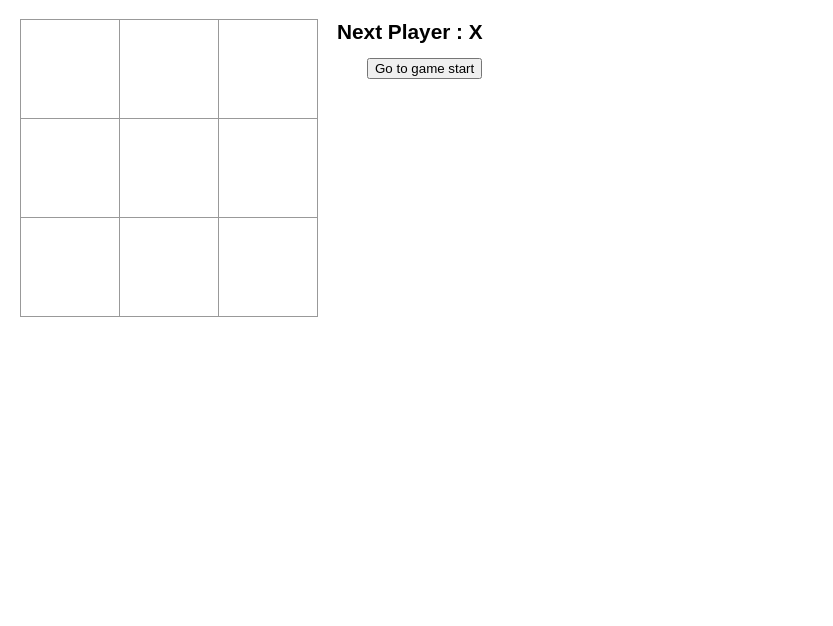
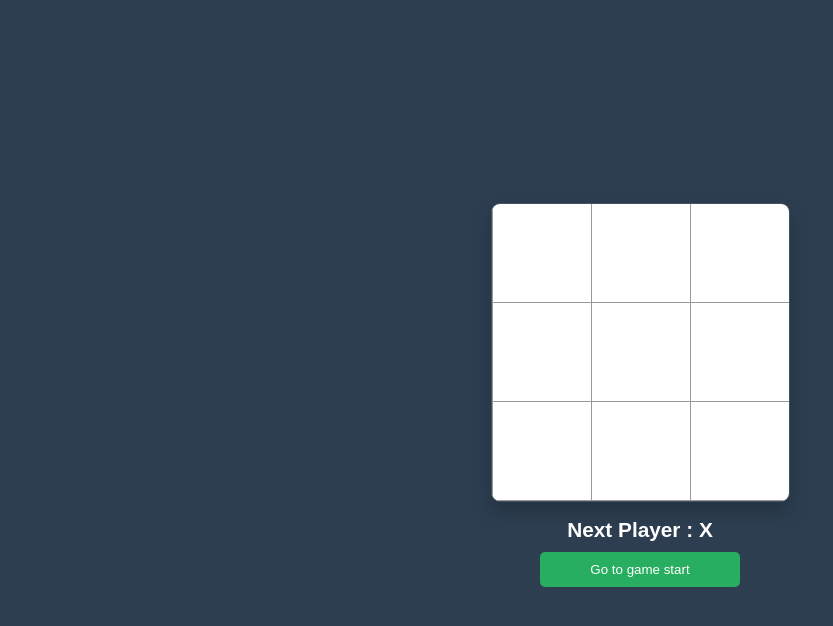
Before and after one commit to nmgvnm/tic-tac-toe-app, a React (Create React App) app: page / in a window 1280 px wide. Shown: the top 626 px of the page, without its empty margins (0-833 px from the left). Built offline with nearby package versions, Linux system fonts and the light colour scheme.

Commit message:
Change css

```diff
--- a/src/App.css
+++ b/src/App.css
@@ -1,8 +1,28 @@
 .game {
   display: flex;
-  flex-direction: row;
+  flex-direction: column;
+  height: 100vh;
+  justify-content: center;
+  align-items: center;
 }
 
 .game-info {
-  margin-left: 20px;
+  margin-top: 16px;
+  width: 100%;
+  display: flex;
+  flex-direction: column;
+  justify-content: center;
+  align-items: center;
 }
+
+.move-button {
+  width: 200px;
+  background-color: #27ae60;
+  border-width: 0px;
+  border-radius: 5px;
+  color: #fff;
+  font-weight: 200;
+  margin-bottom: 10px;
+  padding: 10px 20px;
+  text-decoration: none;
+}
--- a/src/component/Board.css
+++ b/src/component/Board.css
@@ -3,3 +3,9 @@
   font-size: 1.3rem;
   font-weight: bold;
 }
+.board-wrapper {
+  border: 1px solid rgba(255, 255, 255, 0.1);
+  box-shadow: rgba(0, 0, 0, 0.19) 0px 10px 20px;
+  border-radius: 9px;
+  overflow: hidden;
+}
--- a/src/component/Square.css
+++ b/src/component/Square.css
@@ -1,12 +1,14 @@
 .square {
-  background-color: white;
+  background-color: #fff;
   border: 1px solid #999;
-  font-size: 24px;
+  float: left;
+  font-size: 36px;
+  font-weight: bold;
+  line-height: 34px;
   height: 100px;
-  width: 100px;
   margin-right: -1px;
   margin-top: -1px;
   padding: 0;
   text-align: center;
-  float: left;
+  width: 100px;
 }
--- a/src/index.css
+++ b/src/index.css
@@ -1,9 +1,12 @@
 body {
   font: 14px "pretendard", Futura, sans-serif;
-  margin: 20px;
-
+  background-color: #2c3e50;
+  color: #fff;
+  margin: 0;
+  padding: 0;
 }
 
 ol, ul {
-  padding-left: 30px;
+  margin: 0;
+  padding: 0;
 }
```
